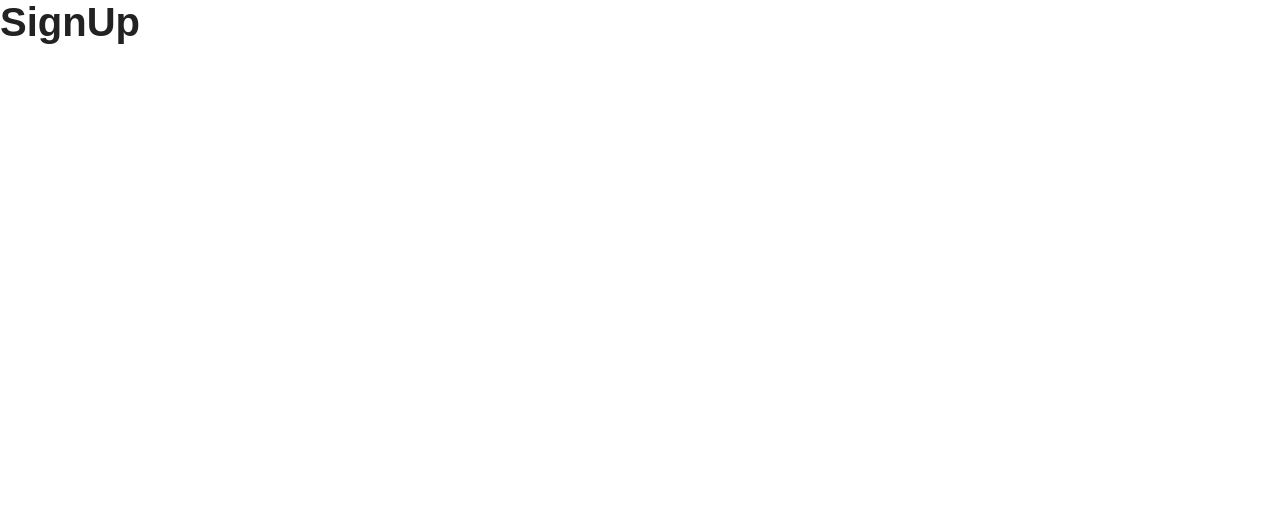
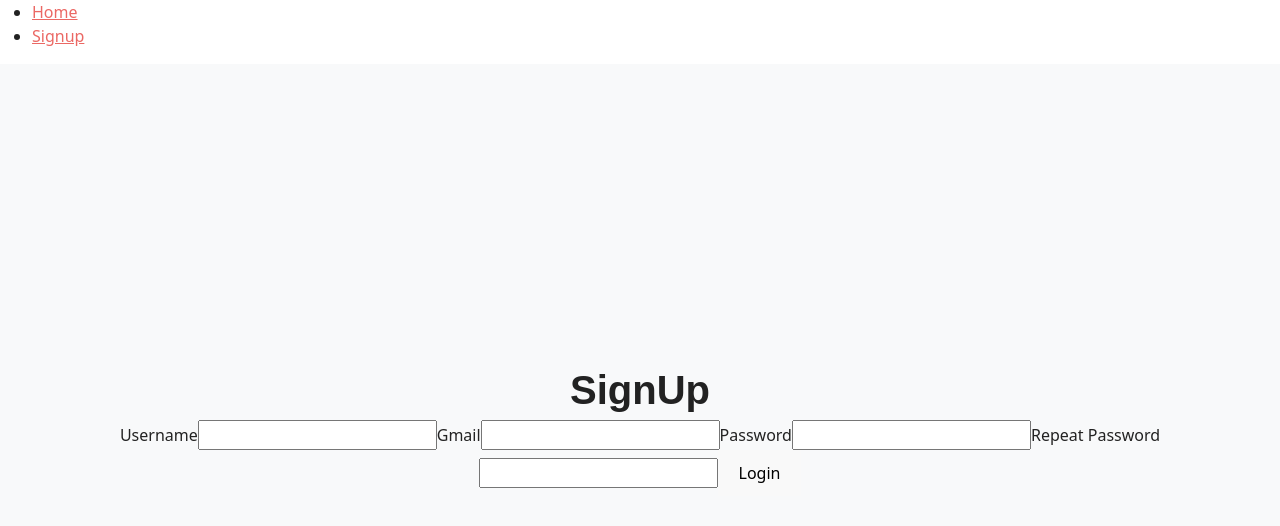
Before and after one commit to BenjaminGonzalez1212/TRABAJO-FULL-STACK-V2, a React (Vite) app: page /TRABAJO-FULL-STACK-V2/signup in a window 1280 px wide. Shown: the top 526 px of the page. Built offline with nearby package versions, Linux system fonts and the light colour scheme; a web font is replaced by a local one.

Commit message:
Login y SignUp
se añade una pequeña actualización de Login y SignUp, se avanza poco a poco por temas de tiempo

```diff
--- a/src/App.jsx
+++ b/src/App.jsx
@@ -45,8 +45,8 @@ function App() {
             </ul>
 
             <form className="d-flex">
-              <input className="form-control me-2" type="search" placeholder="Buscar" />
-              <button className="btn btn-secondary" type="submit">Buscar</button>
+              <li className="nav-item"><a className="nav-link active" href="/TRABAJO-FULL-STACK-V2/login">Login</a></li>
+              <li className="nav-item"><a className="nav-link active" href="/TRABAJO-FULL-STACK-V2/signup">SignUp</a></li>
             </form>
           </div>
         </div>
--- a/src/main.jsx
+++ b/src/main.jsx
@@ -1,4 +1,4 @@
-import { StrictMode } from 'react'
+import { StrictMode, useContext } from 'react'
 import { createRoot } from 'react-dom/client'
 import './index.css'
 
@@ -8,6 +8,8 @@ import Signup from './tienda/RegistroUsuario.jsx'
 import Dashboard from './tienda/DashBoard.jsx'
 
 import { createBrowserRouter, RouterProvider } from 'react-router-dom'
+import ProtectedRoute from './tienda/ProtectedRoute.jsx'
+import AuthContext, { AuthProvider } from './tienda/auth/AuthProvider.jsx'
 
 const router = createBrowserRouter([
     {
@@ -26,13 +28,23 @@ const router = createBrowserRouter([
   },
 
   {
-    path: "/TRABAJO-FULL-STACK-V2/dashboard",
-    element: <Dashboard />,
+    path: "/TRABAJO-FULL-STACK-V2/",
+    element: <ProtectedRoute />,
+    children: [
+      {
+        path: "/TRABAJO-FULL-STACK-V2/Dashboard",
+        element: <Dashboard />,
+      },
+    ],
   },
 ])
 
 createRoot(document.getElementById('root')).render(
   <StrictMode>
-    <RouterProvider router={router} />
+    <AuthProvider>
+      <RouterProvider router={router} />
+    </AuthProvider>
   </StrictMode>,
 )
+
+export const useAuth = () => useContext(AuthContext);
--- a/src/tienda/IniciarSecion.jsx
+++ b/src/tienda/IniciarSecion.jsx
@@ -1,5 +1,18 @@
+import DefaultLayout from "./layout/DefaultLayout";
+
 export default function Login() {
-    return <h1>
-        hello login
-    </h1>
+    return (
+        <DefaultLayout>
+            <form className="form">
+                <h1>Login</h1>
+                <label>Username</label>
+                <input type = 'text'/>
+
+                <label>Password</label>
+                <input type = 'password'/>
+
+                <button>Login</button>
+            </form>
+        </DefaultLayout>
+    );
 }
--- a/src/tienda/ProtectedRoute.jsx
+++ b/src/tienda/ProtectedRoute.jsx
@@ -1,8 +1,10 @@
 import { useState } from "react";
 import { Outlet, Navigate } from "react-router-dom";
+import { useAuth } from "../main";
 
 export default function ProtectedRoute() {
-    const [isAuth, setIsAuth] = useState(false);
+    const auth = useAuth()
 
-    return isAuth ? <Outlet /> : <Navigate to = "/app" />
+    return auth.isAuthenticated ? <Outlet /> : <Navigate to = "/app" />
+//esto lo voy a usar para el tema de admin
 }
--- a/src/tienda/RegistroUsuario.jsx
+++ b/src/tienda/RegistroUsuario.jsx
@@ -1,5 +1,24 @@
+import DefaultLayout from "./layout/DefaultLayout";
+
 export default function Signup() {
-    return <h1>
-        SignUp
-    </h1>
+    return (
+        <DefaultLayout>
+            <form className="form">
+                <h1>SignUp</h1>
+                <label>Username</label>
+                <input type = 'text'/>
+
+                <label>Gmail</label>
+                <input type = 'email'/>
+
+                <label>Password</label>
+                <input type = 'password'/>
+
+                <label>Repeat Password</label>
+                <input type = 'password'/>
+
+                <button>Login</button>
+            </form>
+        </DefaultLayout>
+    );
 }
--- /dev/null
+++ b/src/tienda/auth/AuthProvider.jsx
@@ -0,0 +1,19 @@
+import { createContext, useState } from "react";
+
+const AuthContext = createContext({
+  isAuthenticated: false,
+});
+
+export function AuthProvider({ children }) {
+  const [isAuthenticated, setIsAuthenticated] = useState(true);
+
+  return (
+    <AuthContext.Provider value={{ isAuthenticated }}>
+      {children}
+    </AuthContext.Provider>
+  );
+}
+
+export default AuthContext;
+
+//<></>
--- /dev/null
+++ b/src/tienda/layout/DefaultLayout.jsx
@@ -0,0 +1,24 @@
+import { Link } from "react-router-dom";
+
+export default function DefaultLayout({ children }) {
+  return (
+    <>
+      <header>
+        <nav>
+          <ul>
+            <li>
+              <Link to="/TRABAJO-FULL-STACK-V2/app">Home</Link>
+            </li>
+            <li>
+              <Link to="/TRABAJO-FULL-STACK-V2/signup">Signup</Link>
+            </li>
+          </ul>
+        </nav>
+      </header>
+
+      <main>
+        {children}
+      </main>
+    </>
+  );
+}
```
Also changed, not shown: 1 other file (tests, documents, lock files or other folders).
